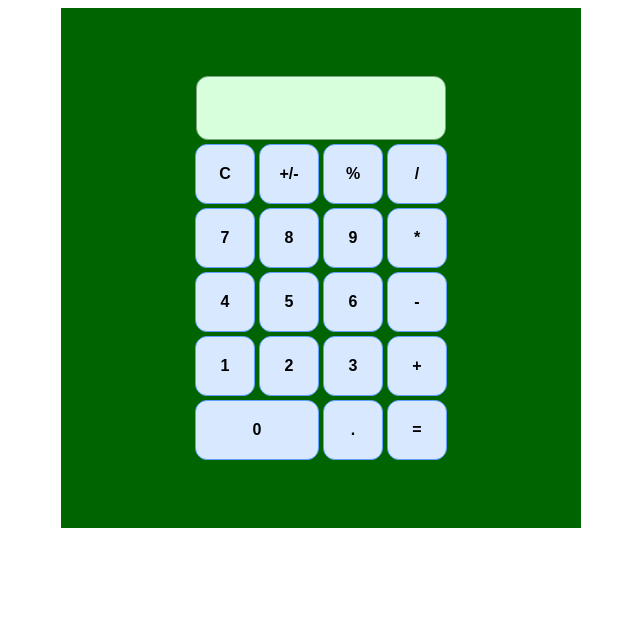
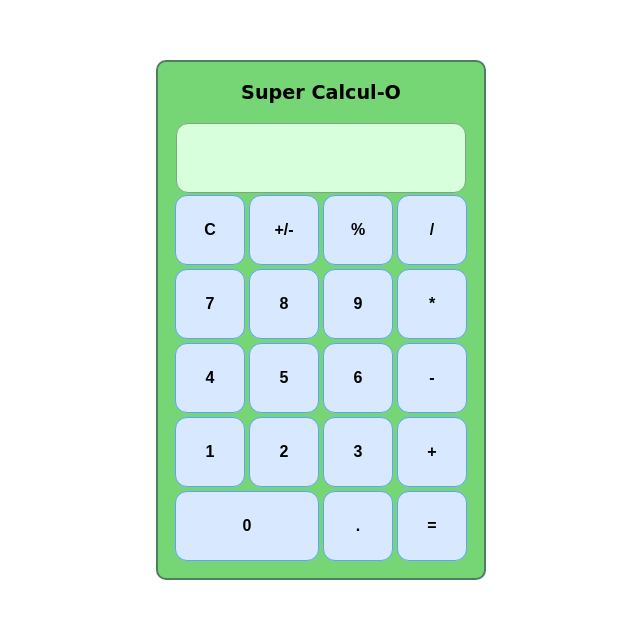
Before and after one commit to arewhatyouit/TOP-calculator, a plain HTML site: page index.html in a window 1280 px wide. Shown: the whole page, without its empty margins (319-959 px from the left). Drawn offline with Linux system fonts and the light colour scheme.

Commit message:
Finished styling in CSS, added a title in HTML, updated docs.

```diff
--- a/index.html
+++ b/index.html
@@ -8,6 +8,7 @@
   </head>
   <body>
     <div id="calc-body">
+      <p id="header">Super  Calcul-O</p>
       <div class="row">
         <div id="display">
             <p id="display-content"></p>
--- a/script.js
+++ b/script.js
@@ -1,27 +1,37 @@
+// Global variables:
+// array - Stores the operands for calculations. Can contain 0, 1, or 2 elements.
+// operator - Stores the current operation (+, -, *, /).
+// num2Marker - Flag to track whether we're entering the second number after an operator.
+
 let array = [];
 let operator = "";
 let num2Marker = false;
+
+// Creates an event handler for number buttons
 
 function numberHandler(num) {
   return function (event) {
     const displayContent = document.querySelector("#display-content");
 
     if (array.length === 2) {
+      // Starts a new calculation and stores the last output in index 0 of the array
       array = [];
       displayContent.textContent = "";
       displayContent.textContent += num;
     } else if (array.length === 1 && !num2Marker) {
+      // Start entering the second number after an operator
       displayContent.textContent = "";
       displayContent.textContent += num;
       num2Marker = true;
     } else if (array.length === 1 && num2Marker) {
+      // Continue entering digits for the second number
       displayContent.textContent += num;
     } else {
+      // First number entry or continuing to enter the first number
       displayContent.textContent += num;
     }
   };
 }
-
 document.querySelector("#btn-7").addEventListener("click", numberHandler("7"));
 document.querySelector("#btn-8").addEventListener("click", numberHandler("8"));
 document.querySelector("#btn-9").addEventListener("click", numberHandler("9"));
@@ -33,20 +43,25 @@ document.querySelector("#btn-2").addEventListener("click", numberHandler("2"));
 document.querySelector("#btn-3").addEventListener("click", numberHandler("3"));
 document.querySelector("#btn-0").addEventListener("click", numberHandler("0"));
 
+// Creates an event handler for operator buttons
+
 function operatorHandler(currentoperator) {
   return function (event) {
     const displayContent = document.querySelector("#display-content");
 
     if (array.length === 2) {
+      // If we already have two numbers in the array, perform the calculation and prepare for next operation
       const result = opSelect(operator, array);
       displayContent.textContent = result;
-      array = [result];
+      array = [result]; // Store result as first array item for next operation
       operator = currentoperator;
       num2Marker = false;
     } else if (array.length === 1) {
+      // If we have one array item, just store the operator for next number
       operator = currentoperator;
       num2Marker = false;
     } else {
+      // If array is empty, store the current display value as first operand
       array.push(Number(displayContent.textContent));
       operator = currentoperator;
       num2Marker = false;
@@ -67,6 +82,8 @@ document
   .querySelector("#btn-divide")
   .addEventListener("click", operatorHandler("/"));
 
+// Performs the selected arithmetic operation on the array
+
 function opSelect(operator, array) {
   if (operator === "+") {
     return array.reduce((total, element) => total + element);
@@ -79,11 +96,13 @@ function opSelect(operator, array) {
   }
 }
 
+// Handles pressing the % button, multiplying the displayed number by 0.01
 document.querySelector("#btn-percent").addEventListener("click", (event) => {
   const displayContent = document.querySelector("#display-content");
   displayContent.textContent = displayContent.textContent * 0.01;
 });
 
+// Handles pressing the . button, adding a . at the end of the displayed number
 document.querySelector("#btn-point").addEventListener("click", (event) => {
   const displayContent = document.querySelector("#display-content");
 
@@ -94,6 +113,7 @@ document.querySelector("#btn-point").addEventListener("click", (event) => {
   }
 });
 
+// Handles pressing the "-" button. Adds or removes a "-" in front of the number being displayed.
 document.querySelector("#btn-plus-min").addEventListener("click", (event) => {
   const displayContent = document.querySelector("#display-content");
   if (displayContent.textContent.charAt(0) === "-") {
@@ -105,6 +125,7 @@ document.querySelector("#btn-plus-min").addEventListener("click", (event) => {
   }
 });
 
+// Handles the clear button. Clearing the displayed number.
 document.querySelector("#btn-clear").addEventListener("click", (event) => {
   const displayContent = document.querySelector("#display-content");
   operator = "";
@@ -113,6 +134,7 @@ document.querySelector("#btn-clear").addEventListener("click", (event) => {
   displayContent.textContent = "";
 });
 
+// Handles the equals button
 document.querySelector("#btn-equals").addEventListener("click", (event) => {
   const displayContent = document.querySelector("#display-content");
 
--- a/styles.css
+++ b/styles.css
@@ -1,30 +1,44 @@
 #calc-body {
-    /* TODO Fix styling to create background for calculator */
-    width: 400px;
-    height: 400px;
+    width: fit-content;
+    display: flex;
+    margin-right: auto;
     margin-left: auto;
-    margin-right: auto;
+    margin-top: 60px;
+    flex-direction: column;
+    justify-content: center;
+    padding-right: 15px;
+    padding-left: 15px;
+    padding-bottom: 15px;
+    background-color: rgb(118, 214, 118);
+    border-radius: 10px;
+    border: solid 2px rgb(78, 126, 93)
+}
+
+#display {
     display: flex;
     flex-direction: column;
     justify-content: center;
-    padding: 60px;
-    background-color: darkgreen;
-}
-
-#display {
+    text-align: right;
     box-sizing: border-box;
-    display: flex;
-    width: 250px;
-    height: 64px;
-    align-items: center;
-    margin: 2px;
+    width: 290px;
+    height: 70px;
     border: 1px solid rgb(129, 163, 132);
     border-radius: 12px;
     background-color: rgb(216, 255, 220);
-    padding-left: 20px;
+    padding-right: 20px;
     font-family: Arial, Helvetica, sans-serif;
     font-weight: bold;
+    font-size: 25px;
+}
+
+#header {
+    font-family: cursive;
+    display: flex;
+    font-weight: 600;
     font-size: larger;
+    align-items: center;
+    justify-content: center;
+    border-radius: 8px;
 }
 
 .row {
@@ -34,13 +48,13 @@
 }
 
 #btn-0 {
-    width:124px;
+    width:144px;
 }
 
 .button {
     box-sizing: border-box;
-    width: 60px;
-    height: 60px;
+    width: 70px;
+    height: 70px;
     display: flex;
     justify-content: center;
     align-items: center;
```
Also changed, not shown: LICENCE.txt (added), 1 other file.
